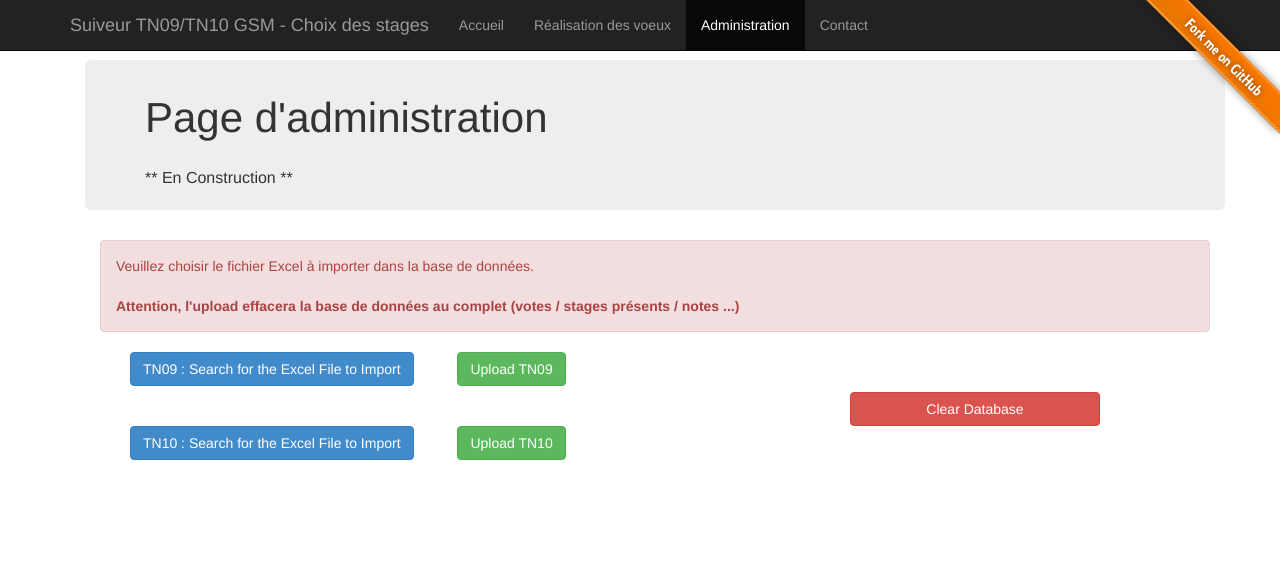
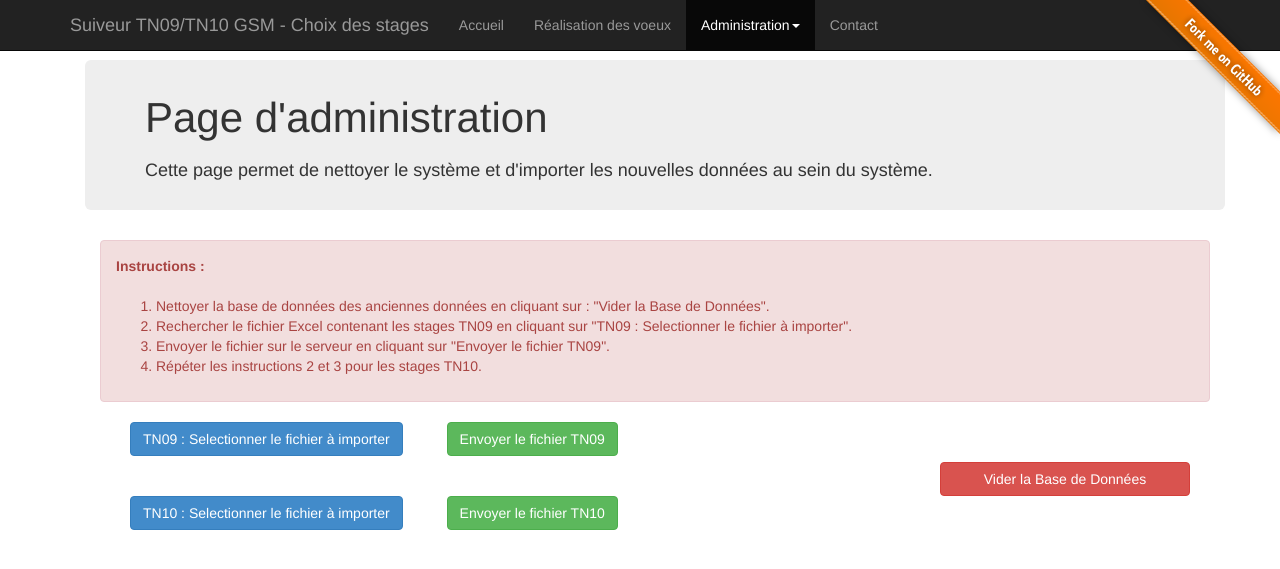
Before and after one commit to DEKHTIARJonathan/TxChoixDesStages, a PHP site: page /admin/ in a window 1280 px wide. Shown: the top 569 px of the page. Run offline with PHP 8.4, Linux system fonts and the light colour scheme; the visitor is signed in with stand-in values (Sample User, id 1); a stand-in replaces the project's code that opens the database connection.

Commit message:
Header Modifier + Redesign of admin page

```diff
--- a/admin/index.php
+++ b/admin/index.php
@@ -152,10 +152,8 @@
                 <div class="jumbotron col-md-12" style="padding-top:15px; overflow:hidden; height:150px">
 
                     <h1 style="font-size:300%;">Page d'administration</h1>
-                    <p style="margin-top:-20px">
-                        <font size='3' >
-                            <br>** En Construction **
-                        </font>
+                    <p style="font-size:18px; padding-top:7px;">
+                        Cette page permet de nettoyer le système et d'importer les nouvelles données au sein du système.
                     </p>
 
                 </div>
@@ -163,30 +161,35 @@
                 <div class="col-md-12">
 
                     <div class="alert alert-danger">
-                        Veuillez choisir le fichier Excel à importer dans la base de données.<br><br>
-                        <b>Attention, l'upload effacera la base de données au complet (votes / stages présents / notes ...)</b>
+                        <b>Instructions :<br><br></b>
+                            <ol>
+                                <li>Nettoyer la base de données des anciennes données en cliquant sur : "Vider la Base de Données".</li>
+                                <li>Rechercher le fichier Excel contenant les stages TN09 en cliquant sur "TN09 : Selectionner le fichier à importer".</li>
+                                <li>Envoyer le fichier sur le serveur en cliquant sur "Envoyer le fichier TN09".</li>
+                                <li>Répéter les instructions 2 et 3 pour les stages TN10.</li>
+                            </ol>
                     </div>
 
 
 
                     <div class="col-md-12">
-                        <div class="col-md-8">
+                        <div class="col-md-9">
                             <form name="form" action="" method="POST" enctype="multipart/form-data">
 
-                                <input type="file" title="TN09 : Search for the Excel File to Import" class="btn-primary" id="excelInputTN09"  name="excelInputTN09" class="input">
-                                <button class="btn btn-success" id="buttonUploadTN09" onclick="return ajaxFileUploadTN09();" style="margin-left:40px;">Upload TN09</button>
+                                <input type="file" title="TN09 : Selectionner le fichier à importer" class="btn-primary" id="excelInputTN09"  name="excelInputTN09" class="input">
+                                <button class="btn btn-success" id="buttonUploadTN09" onclick="return ajaxFileUploadTN09();" style="margin-left:40px;">Envoyer le fichier TN09</button>
 
                             </form>
                             <br><br>
                             <form name="form" action="" method="POST" enctype="multipart/form-data">
 
-                                <input type="file" title="TN10 : Search for the Excel File to Import" class="btn-primary" id="excelInputTN10"  name="excelInputTN10" class="input">
-                                <button class="btn btn-success" id="buttonUploadTN10" onclick="return ajaxFileUploadTN10();" style="margin-left:40px;">Upload TN10</button>
+                                <input type="file" title="TN10 : Selectionner le fichier à importer" class="btn-primary" id="excelInputTN10"  name="excelInputTN10" class="input">
+                                <button class="btn btn-success" id="buttonUploadTN10" onclick="return ajaxFileUploadTN10();" style="margin-left:40px;">Envoyer le fichier TN10</button>
 
                             </form>
                         </div>
-                        <div class="col-md-4">
-                            <button class="btn btn-danger" id="buttonClear" style="margin-top:40px;width: 250px">Clear Database</button>
+                        <div class="col-md-3" style="">
+                            <button class="btn btn-danger" id="buttonClear" style="margin-top:40px;width: 250px;">Vider la Base de Données</button>
                         </div>
                     </div>
 
--- a/parts/header.php
+++ b/parts/header.php
@@ -20,13 +20,21 @@
 						<a href="/voeux/">Réalisation des voeux</a>
 					</li>
 
-					<li id="admin">
-						<a href="/admin/">Administration</a>
-					</li>
+					<li class="dropdown"  id="admin">
+		            	<a  href="#" role="button" class="dropdown-toggle" data-toggle="dropdown">Administration<b class="caret"></b></a>
+		             	<ul class="dropdown-menu" role="menu" aria-labelledby="drop1">
+			                <li role="presentation"><a role="menuitem" tabindex="-1" href="/admin/">Import des stages</a></li>
+			                <li role="presentation"><a role="menuitem" tabindex="-1" href="/admin/">Export des votes</a></li>
+			                <li role="presentation"><a role="menuitem" tabindex="-1" href="/admin/">Management des droits d'accès</a></li>
+		            	</ul>
+		            </li>
 
 					<li id="contact">
 						<a href="/contact/">Contact</a>
 					</li>
+
+              </ul>
+            </li>
 			</ul>
 		</div>
 		</div>
```
